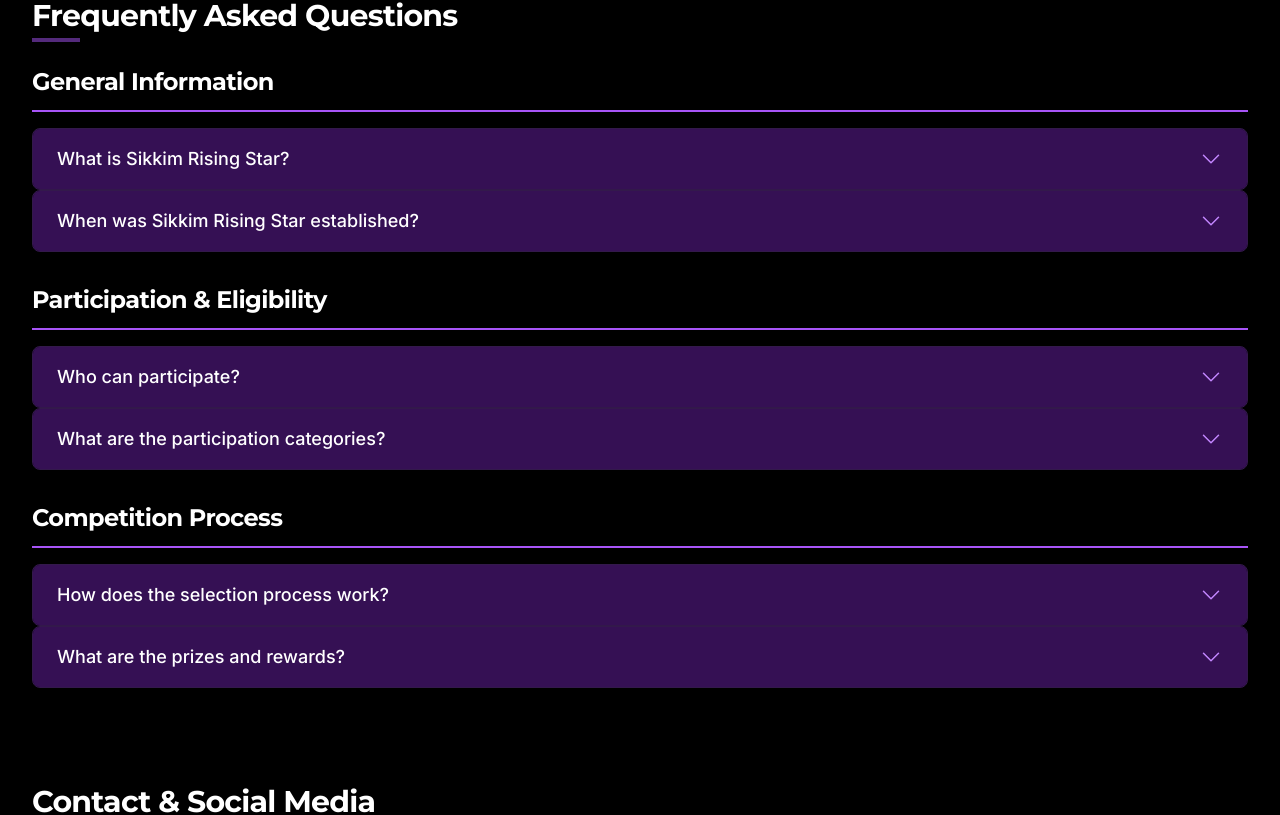
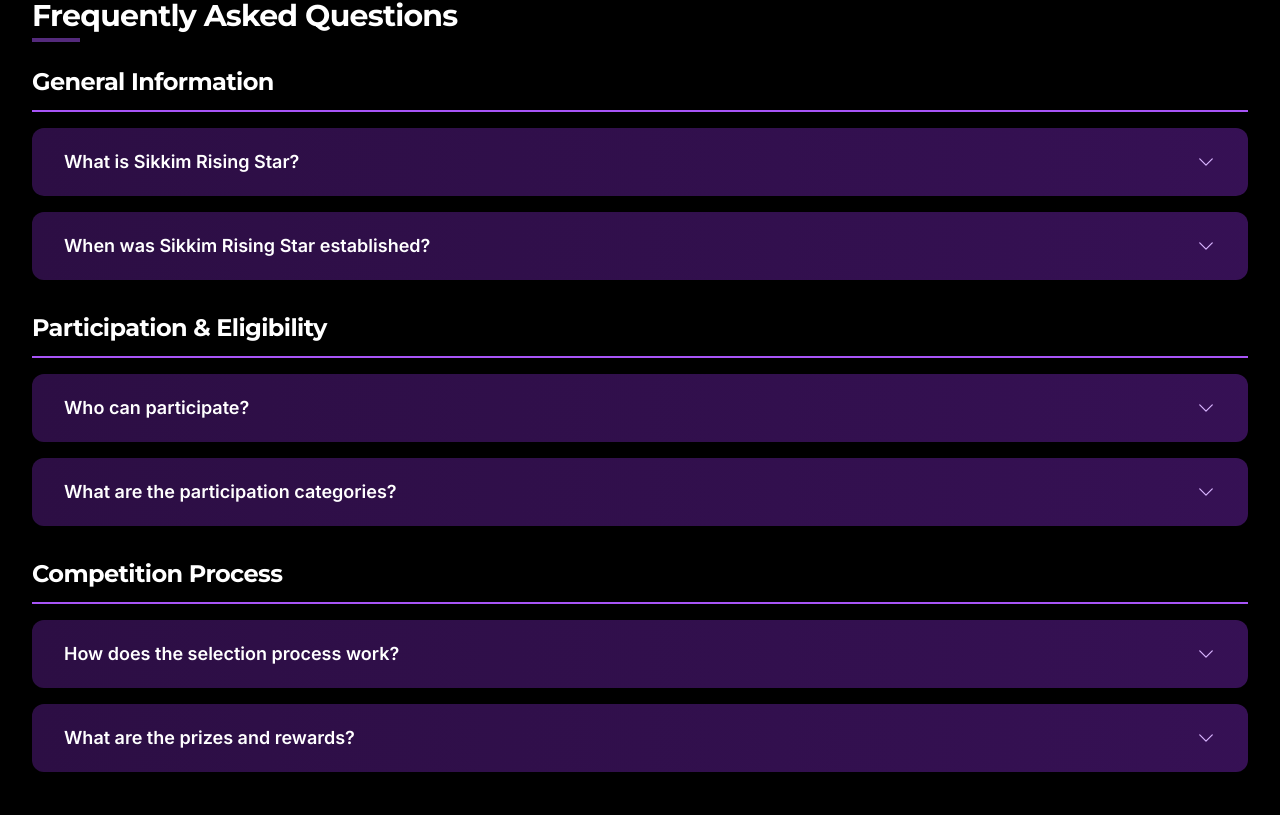
Before and after one commit to sandeshshrestha77/Sikkim-Rising-Star, a Next.js app: page / in a window 1280 px wide. Shown: the part 3617-4432 px from the top of the page. Built offline with nearby package versions, Linux system fonts and the light colour scheme.

Commit message:
Assistant checkpoint: Update FAQ component styling
Assistant generated file changes:
- app/components/home/FAQ.tsx: Update FAQ styling

---

User prompt:

can you change the faq style

```diff
--- a/app/components/home/FAQ.tsx
+++ b/app/components/home/FAQ.tsx
@@ -56,12 +56,12 @@
             {category.questions.map((faq) => (
               <Disclosure key={faq.question}>
                 {({ open }) => (
-                  <div className="border border-purple-500/30 rounded-lg overflow-hidden shadow-md hover:shadow-lg transition duration-300">
-                    <Disclosure.Button className="w-full px-6 py-4 flex justify-between items-center bg-purple-800/50 hover:bg-purple-800/70 transition duration-300">
-                      <span className="text-lg font-medium text-white">{faq.question}</span>
-                      <ChevronDownIcon className={`w-6 h-6 text-purple-400 transition-transform duration-300 ${open ? 'rotate-180' : ''}`} />
+                  <div className="mb-4">
+                    <Disclosure.Button className="w-full px-8 py-5 flex justify-between items-center bg-gradient-to-r from-purple-900/50 to-purple-800/50 rounded-xl hover:from-purple-800/50 hover:to-purple-700/50 transition-all duration-300 shadow-lg hover:shadow-purple-500/20">
+                      <span className="text-lg font-semibold text-white">{faq.question}</span>
+                      <ChevronDownIcon className={`w-5 h-5 text-purple-300 transform transition-all duration-300 ${open ? 'rotate-180' : ''}`} />
                     </Disclosure.Button>
-                    <Disclosure.Panel className="px-6 py-4 text-gray-300 bg-purple-900/30 border-t border-purple-500/30 leading-relaxed">
+                    <Disclosure.Panel className="px-8 py-6 mt-2 bg-purple-900/20 rounded-xl text-gray-200 leading-relaxed border border-purple-500/10">
                       {faq.answer}
                     </Disclosure.Panel>
                   </div>
```
